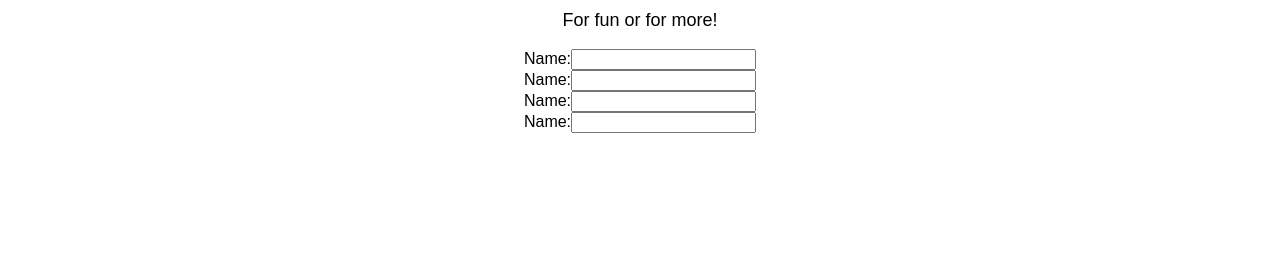
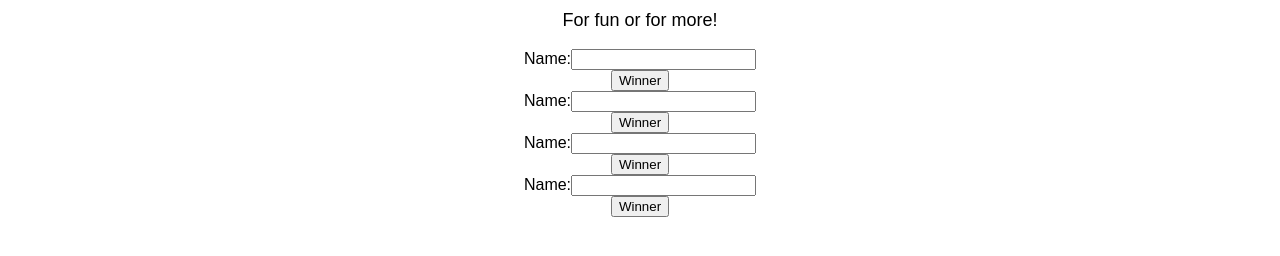
Before and after one commit to Moosen444/ppvapp, a React (Create React App) app: page / in a window 1280 px wide. Shown: the part 198-454 px from the top of the page. Built offline with nearby package versions, Linux system fonts and the light colour scheme.

Commit message:
added winner buttons for each name

```diff
--- a/src/App.js
+++ b/src/App.js
@@ -19,6 +19,7 @@ class App extends Component {
             <input type="text" name="name" />
           </label>
          </form>
+         <button>Winner</button>
         </span>
         <span>
          <form>
@@ -27,6 +28,7 @@ class App extends Component {
             <input type="text" name="name" />
           </label>
          </form>
+         <button>Winner</button>
         </span>
         <span>
          <form>
@@ -35,6 +37,7 @@ class App extends Component {
             <input type="text" name="name" />
           </label>
          </form>
+         <button>Winner</button>
         </span>
         <span>
          <form>
@@ -43,6 +46,7 @@ class App extends Component {
             <input type="text" name="name" />
           </label>
          </form>
+         <button>Winner</button>
         </span>
       </div>
     );
```
